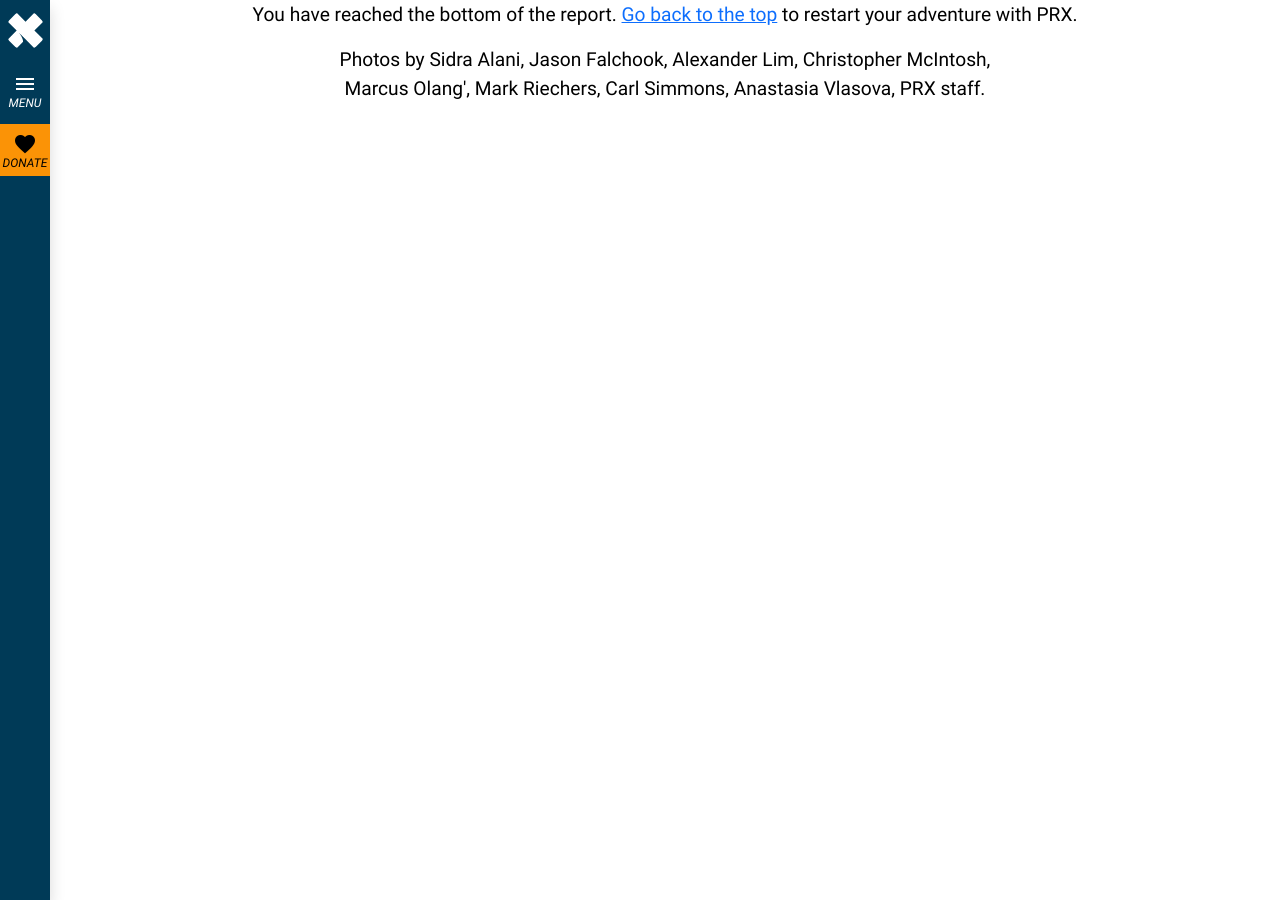
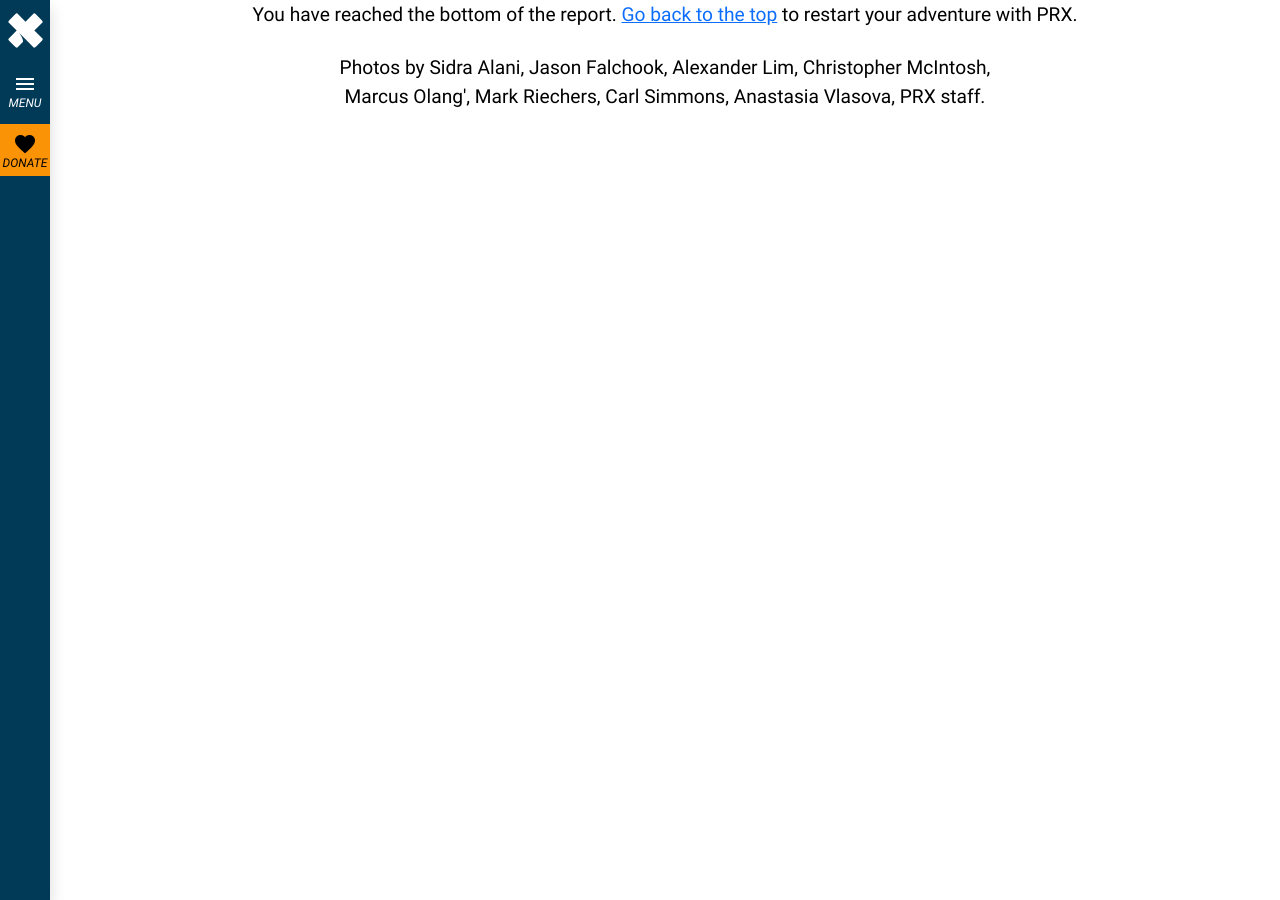
Before and after one commit to PRX/annual-report-2022, a Jekyll site: the page built from pages/welcome-from-kerri.html, in a window 1280 px wide. Built offline with Jekyll 4.4.1, drawn with Linux system fonts in a browser that asks for light colours.

Commit message:
one more clean up

```diff
--- a/_includes/app/footer.html
+++ b/_includes/app/footer.html
@@ -1,5 +1,5 @@
 <footer class="container">
-  <p class="text-center">You have reached the bottom of the report. <a href="#top">Go back to the top</a> to restart your adventure with PRX.</p>
+  <p class="text-center mb-4">You have reached the bottom of the report. <a href="#top">Go back to the top</a> to restart your adventure with PRX.</p>
 
   <p class="text-center">Photos by Sidra Alani, Jason Falchook, Alexander Lim, Christopher McIntosh, Marcus Olang', Mark Riechers, Carl Simmons, Anastasia Vlasova, PRX staff.</p>
 </footer>
--- a/_sass/_type.scss
+++ b/_sass/_type.scss
@@ -11,7 +11,6 @@
     text-decoration: none;
     position: relative;
     font-weight: 700;
-    background-color: transparent;
     display: inline-block;
 
     &::before {
```
